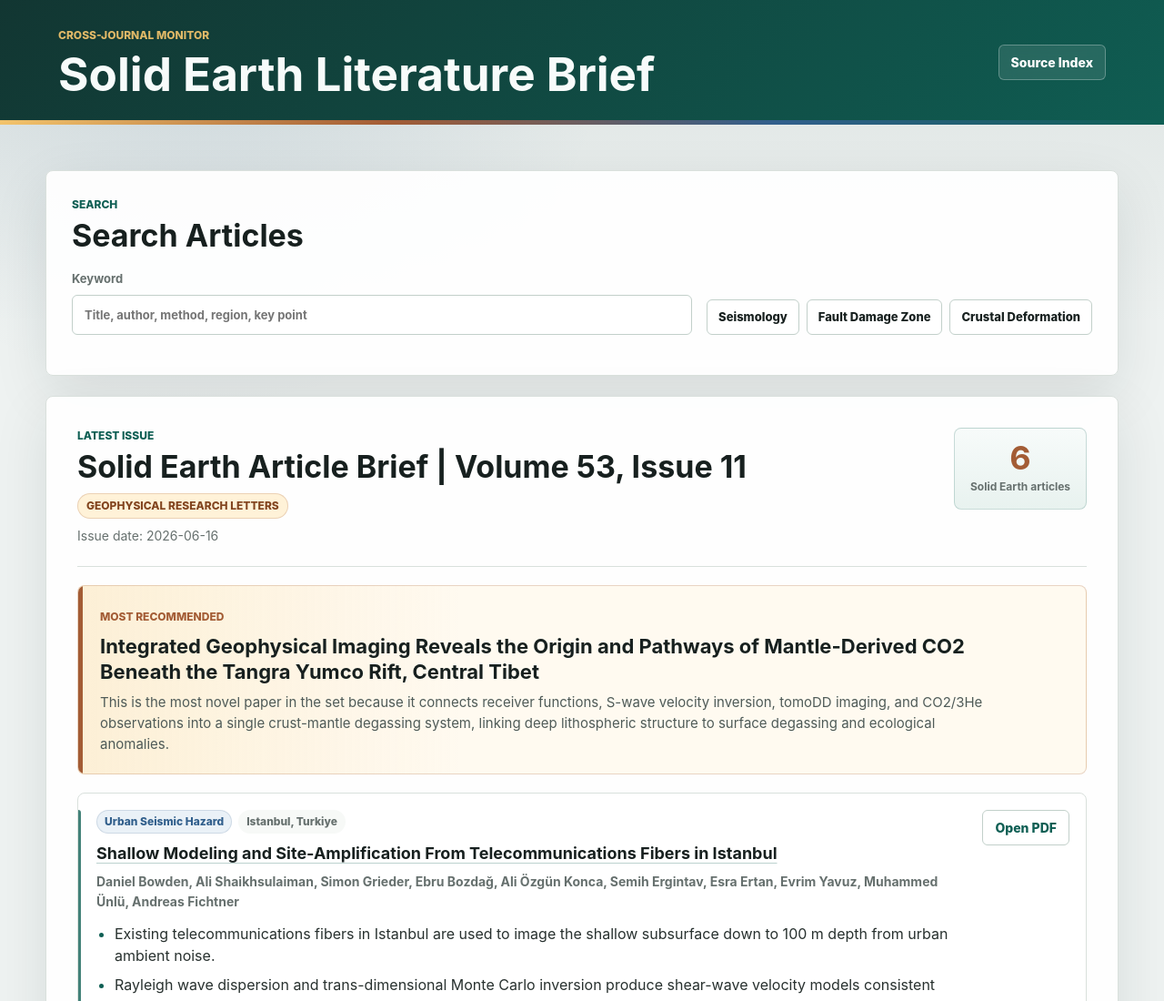
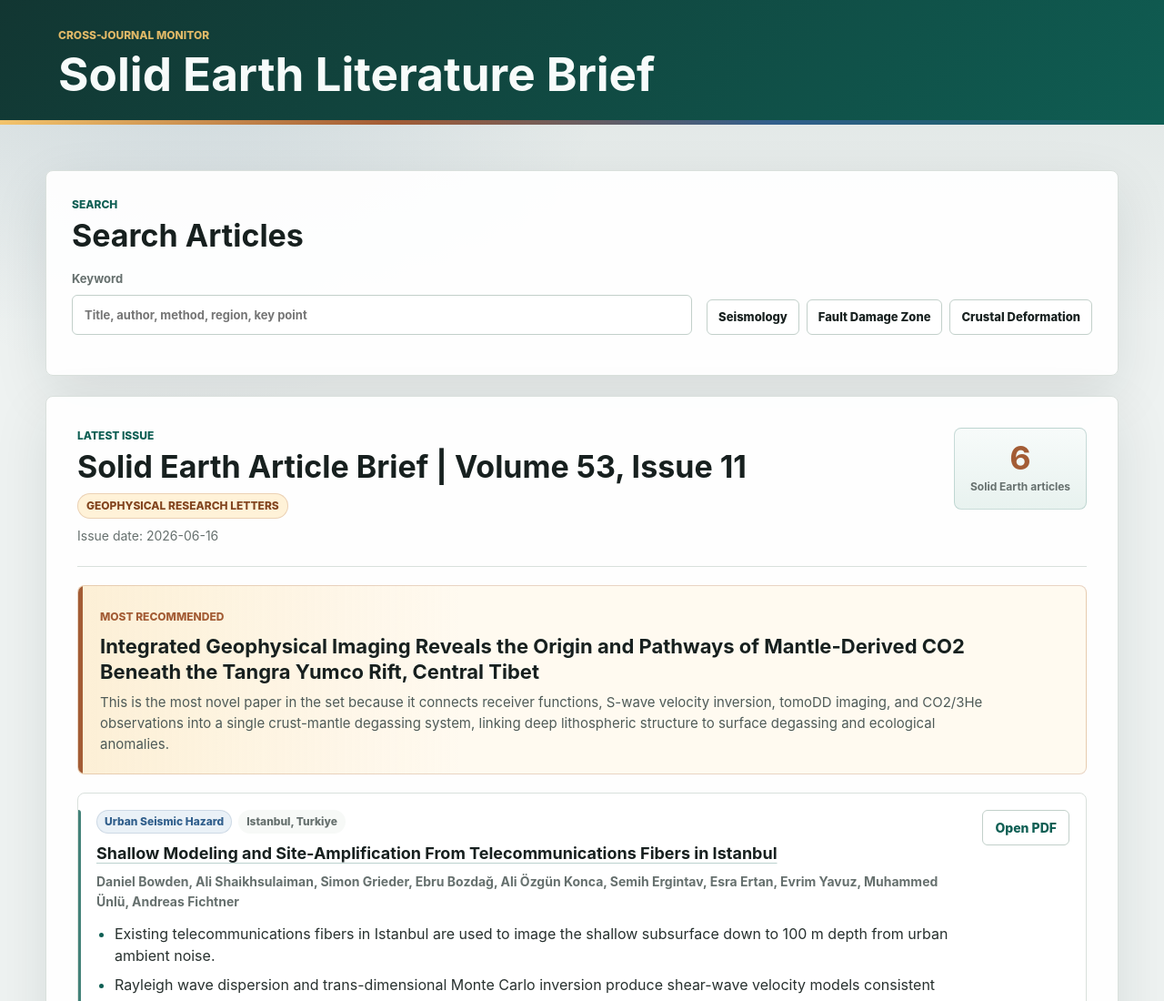
Before and after one commit to litao-t/article_monitor, a plain HTML site: page index.html in a window 1280 px wide. Shown: the top 1100 px of the page at 91% size. Drawn offline with Linux system fonts and the light colour scheme.

Commit message:
Delete Issue Button

```diff
--- a/index.html
+++ b/index.html
@@ -12,9 +12,6 @@
         <p class="eyebrow">Cross-Journal Monitor</p>
         <h1>Solid Earth Literature Brief</h1>
       </div>
-      <a class="source-link" href="https://agupubs.onlinelibrary.wiley.com/toc/19448007/current" target="_blank" rel="noreferrer">
-        Source Index
-      </a>
     </header>
 
     <main>
```
